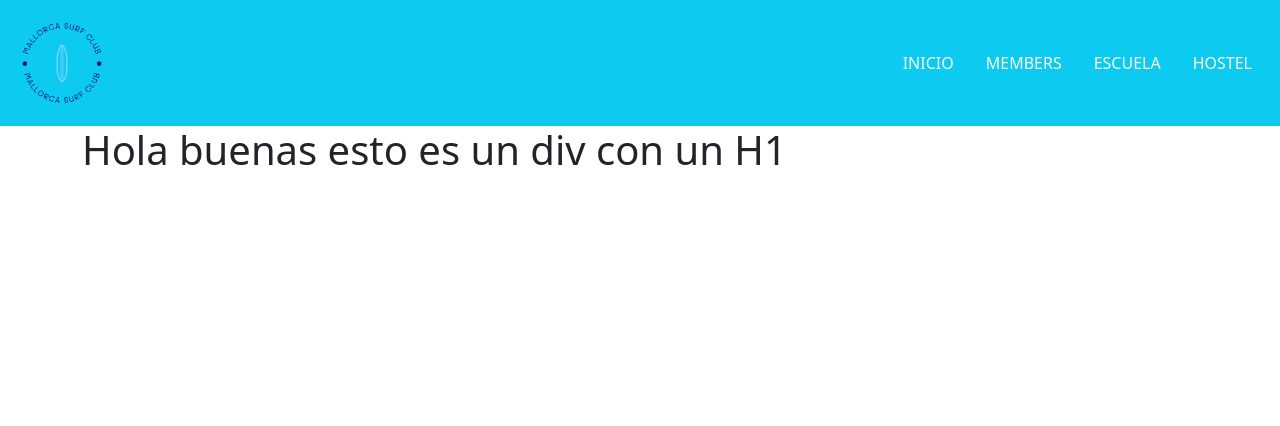
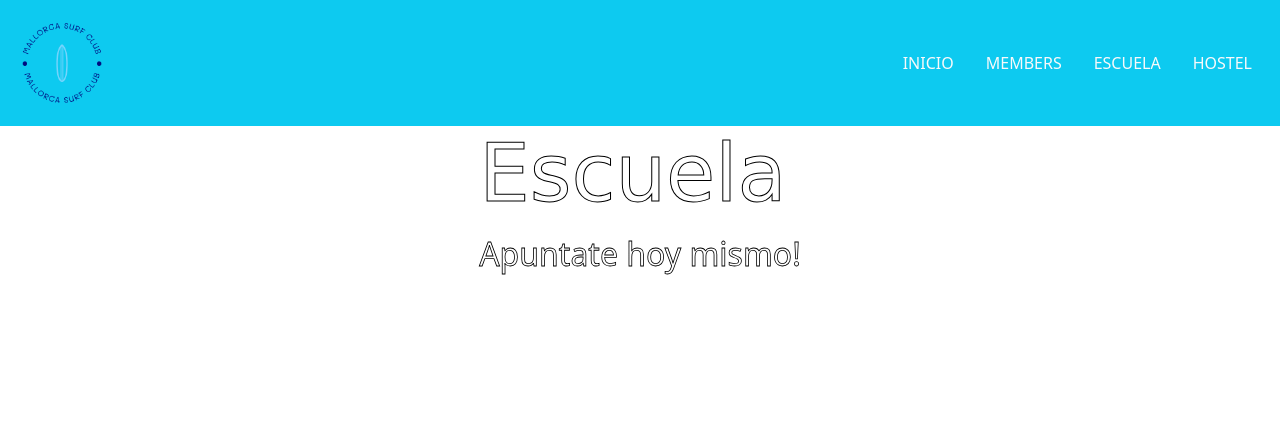
Before and after one commit to Matienzof6/mysurfclub, a Django app: page /escuela/ in a window 1280 px wide. Shown: the top 426 px of the page. Run offline with Django 4.2, Linux system fonts and the light colour scheme; some libraries are stand-ins or nearby versions.

Commit message:
mas configs

```diff
--- a/my_surf_club/escuela/templates/escuela.html
+++ b/my_surf_club/escuela/templates/escuela.html
@@ -5,5 +5,17 @@
 {% endblock %}
 
 {% block content %}
-<div class="container"><h1>Hola buenas esto es un div con un H1</h1></div>
+<div class="fondo-escuela d-flex justify-content-center align-items-center">
+  <div style=" color: white; ">
+      <h1 style="font-size:10vh; font-family: 'Mali', cursive; -webkit-text-stroke: 1px black;">Escuela</h1>
+
+      <p style="font-size: 4vh; -webkit-text-stroke: 0.8px black;">Apuntate hoy mismo!</p>
+
+    </div>
+</div>
+
+
+<div>
+
+</div>
 {% endblock %}
```
